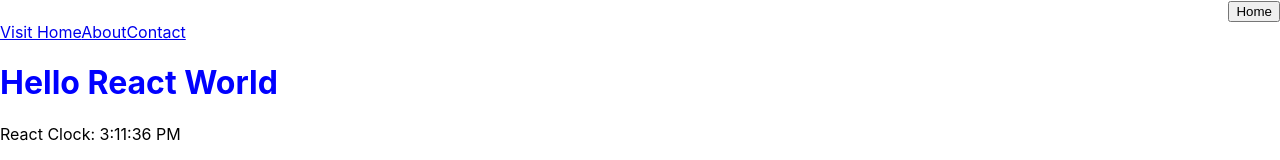
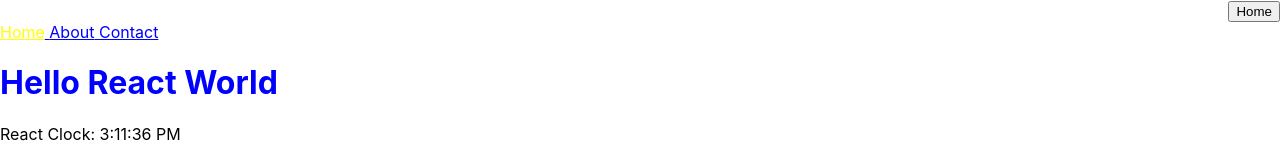
Before and after one commit to NupurKes/seperateconcern, a React (Create React App) app: page / in a window 1280 px wide. Shown: the top 160 px of the page. Built offline with nearby package versions, Linux system fonts and the light colour scheme.

Commit message:
navigation color changed

```diff
--- a/src/components/Header.js
+++ b/src/components/Header.js
@@ -1,18 +1,44 @@
-import React from 'react';
-import { Link } from "react-router-dom";
-import HomeButton from './HomeButton';
+import React from "react";
+
+import HomeButton from "./HomeButton";
+import { NavLink } from "react-router-dom";
 
 export default function Header() {
   return (
     <div>
-        <div>
-            <HomeButton />
-        </div>
-        <div>
-        <Link to="/">Visit Home</Link>
-        <Link to="/about">About</Link>
-        <Link to="/contact">Contact</Link>
-        </div>
+      <div>
+        <HomeButton />
+      </div>
+      <div>
+        <NavLink
+          style={({ isActive }) =>
+            isActive ? { color: "yellow" } : { color: "blue" }
+          }
+          to="/"
+        >
+          {" "}
+          Home
+        </NavLink>
+        <NavLink
+          style={({ isActive }) =>
+            isActive ? { color: "yellow" } : { color: "blue" }
+          }
+          to="/about"
+        >
+          {" "}
+          About
+        </NavLink>
+
+        <NavLink
+          style={({ isActive }) =>
+            isActive ? { color: "yellow" } : { color: "blue" }
+          }
+          to="/contact"
+        >
+          {" "}
+          Contact
+        </NavLink>
+      </div>
     </div>
-  )
+  );
 }
```
